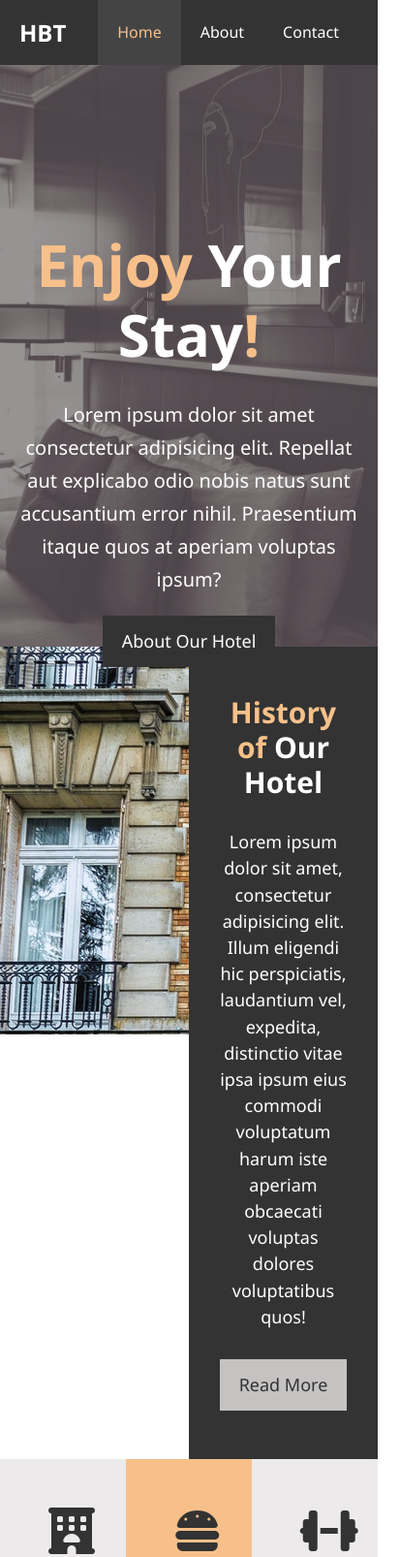
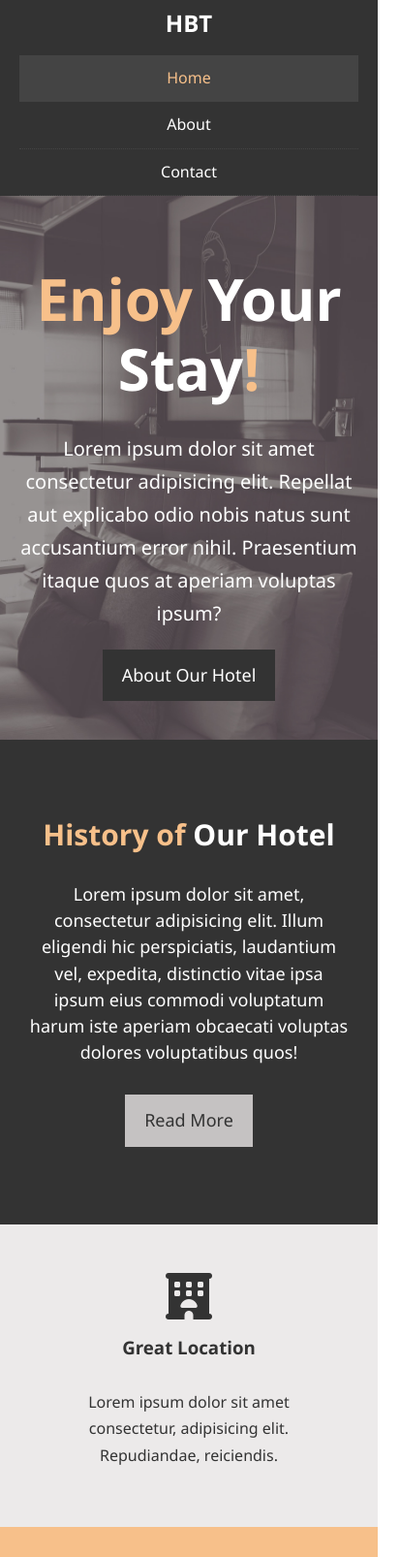
Before and after one commit to Akkirocksable/hotelwebsite, a plain HTML site: page index.html in a window 390 px wide. Shown: the top 1606 px of the page at 97% size, 413 px wide, since content can reach past the window. Drawn offline with Linux system fonts and the light colour scheme.

Commit message:
Final Commit, Added Responsiveness

```diff
--- a/about.html
+++ b/about.html
@@ -8,6 +8,7 @@
     <meta name="keywords" content="hotel, Piitsburg Hotel, best hotels">
     <script src="https://kit.fontawesome.com/fdd873966a.js" crossorigin="anonymous"></script>
     <link rel="stylesheet" href="css/style.css">
+    <link rel="stylesheet" href="css/mobile.css" media = "screen and (max-width: 768px)">
     <title>Hotel BT | Welcome</title>
 </head>
 
--- /dev/null
+++ b/css/mobile.css
@@ -0,0 +1,71 @@
+#navbar h1{
+    float: none;
+    padding-top: 10px;
+    text-align: center;
+}
+#navbar ul{
+    float: none;
+
+
+}
+#navbar ul li{
+    float: none;
+
+}
+#navbar ul li a{
+    padding: 10px;
+    border-bottom: dotted #444 1px;;
+   }
+
+/*Showcase*/
+#showcase{
+    height: 100%;
+}
+#showcase .showcase-content{
+    padding-top: 70px;
+    padding-bottom: 40px;
+
+}
+/*Styling Home Section*/
+
+.home-img{
+    display: none;
+}
+.home-content{
+    float: none;
+    width: 100%;
+    padding-top: 80px;
+
+}
+/*Box Styling*/
+.box{
+    text-align: center;
+    float: none;
+    width: 100%;
+    padding: 50px;
+}
+
+
+/*About Page Info Section*/
+#about-info .info-left{
+    float: none;
+    width: 100%;
+    min-height: 100%;
+}
+#about-info .info-left h1{
+    text-align: center;
+}
+
+#about-info .info-right{
+    float: none;
+    width: 100%;
+    margin-top: 30px;
+}
+.testimonial h2{
+    line-height: 1.2;
+}
+
+/*Styling the Contact Form*/
+#contact-info .box{
+    border-bottom: dotted #444 1px;
+}
--- a/css/style.css
+++ b/css/style.css
@@ -142,7 +142,7 @@ and will make our page look a bit responsive*/
 
 /*Styling Home Section*/
 #home-info{
-    height: 400px;                    /*providing a height of 400px as just to take a fixed space*/
+    height: 500px;                    /*providing a height of 400px as just to take a fixed space*/
 }
 
 .home-img{
@@ -157,7 +157,7 @@ and will make our page look a bit responsive*/
     width: 50%;
     float:right;
     text-align: center;
-    min-height: 100%;
+    height: 100%;
     overflow: hidden; /*if content is more than what can be shown in max height than that content will
     be hidden and there wont be any extra scroll bar to view that specific content*/
     padding: 50px 30px;
@@ -218,7 +218,7 @@ and will make our page look a bit responsive*/
 
 
 .testimonial{
-    height: 600px;
+    height: 100%;
     padding-top : 70px ;
     background: url("../img/test-bg.jpg") no-repeat center center/cover;
 }
--- a/index.html
+++ b/index.html
@@ -7,7 +7,9 @@
     <meta name="description" content="Most extraordinary Hotel in Pittsburg">
     <meta name="keywords" content="hotel, Piitsburg Hotel, best hotels">
     <script src="https://kit.fontawesome.com/fdd873966a.js" crossorigin="anonymous"></script>
+
     <link rel="stylesheet" href="css/style.css">
+    <link rel="stylesheet" href="css/mobile.css" media = "screen and (max-width: 768px)">
     <title>Hotel BT | Welcome</title>
 </head>
 
```
Also changed, not shown: contact.html (+1 -0 lines).
